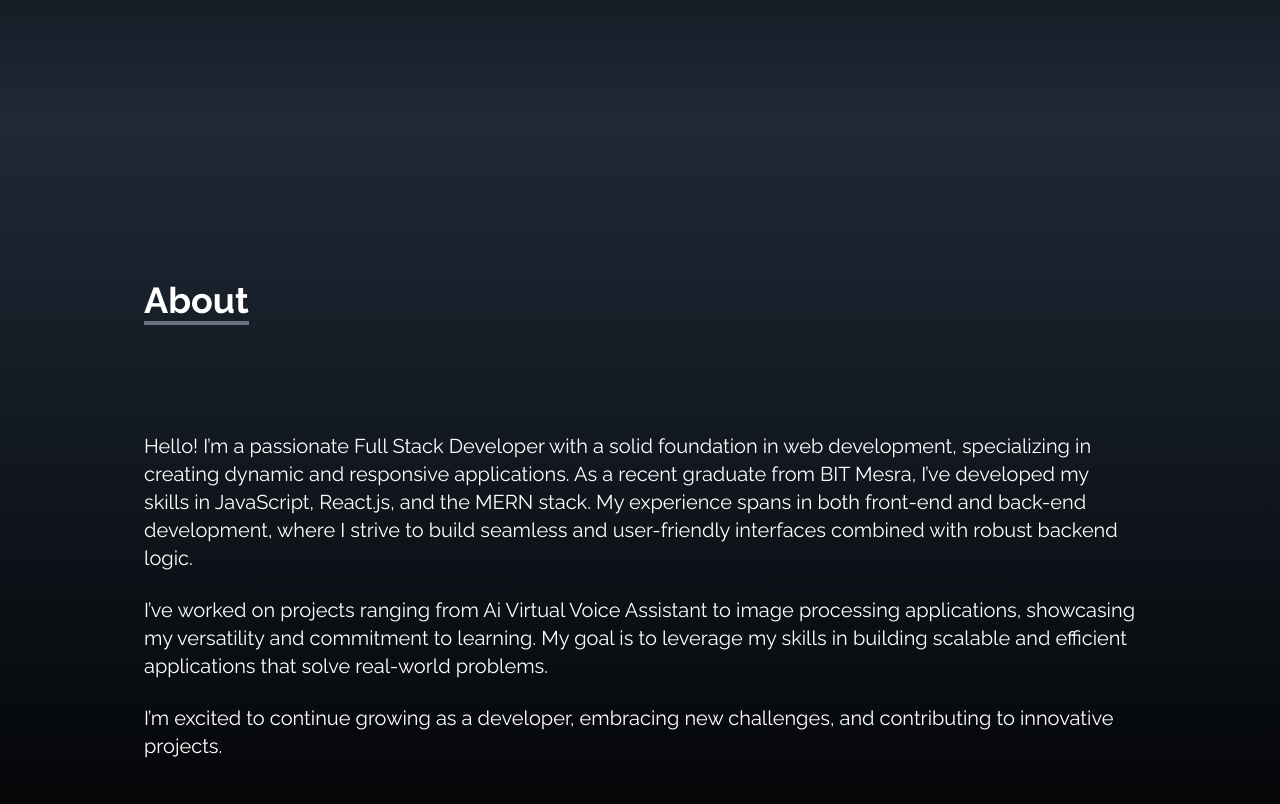
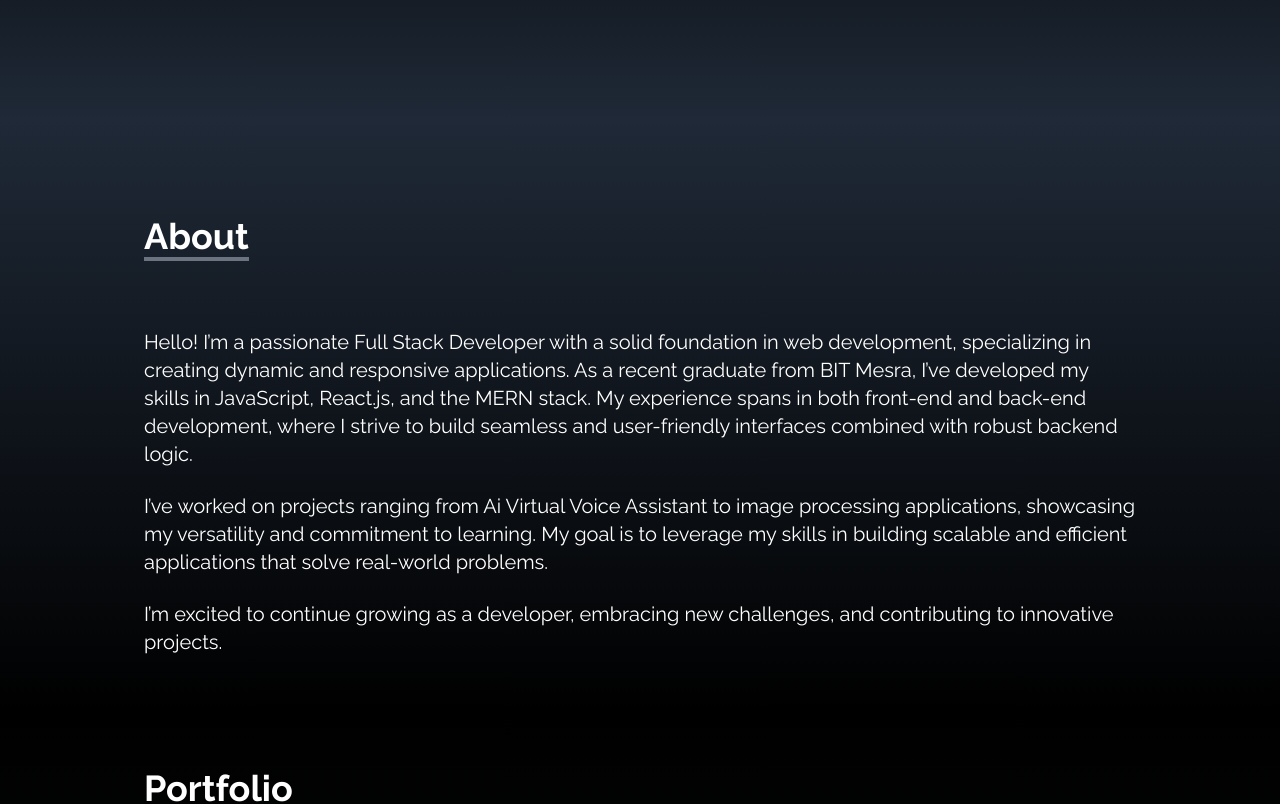
Before and after one commit to rahulkumar75/MyPortfolio, a React (Create React App) app: page / in a window 1280 px wide. Shown: the part 680-1484 px from the top of the page. Built offline with nearby package versions, Linux system fonts and the light colour scheme.

Commit message:
about update  style

```diff
--- a/src/components/About.jsx
+++ b/src/components/About.jsx
@@ -4,7 +4,7 @@ const About = () => {
   return (
     <div
       name="about"
-      className="w-full h-screen bg-gradient-to-b from-gray-800 to-black text-white"
+      className="bg-gradient-to-b from-gray-800 to-black w-full pt-20 pb-10 text-white"
     >
       <div className="max-w-screen-lg p-4 mx-auto flex flex-col justify-center w-full h-full">
         <div className="pb-8">
@@ -13,7 +13,7 @@ const About = () => {
           </p>
         </div>
 
-        <p className="text-xl mt-20">
+        <p className="text-xl mt-10">
         Hello! I’m a passionate Full Stack Developer with a solid foundation in web development,
         specializing in creating dynamic and responsive applications. As a recent graduate from BIT Mesra,
         I’ve developed my skills in JavaScript, React.js, and the MERN stack. My experience spans in both front-end and back-end development,
```
